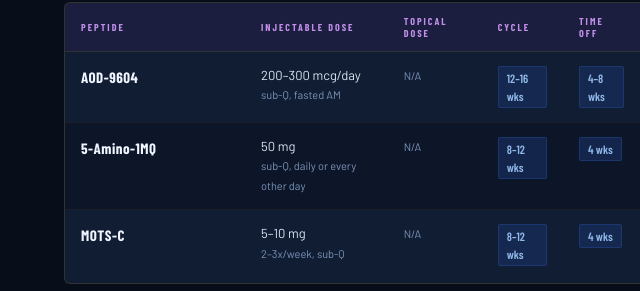
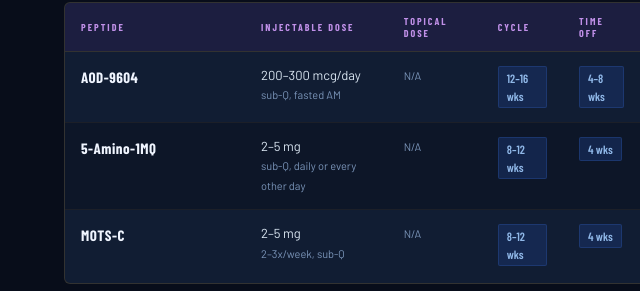
Before and after one commit to kevinsabonis/lionforge, a plain HTML site: page lion-forge-guide.html in a window 1280 px wide. Shown: the part 2558-2849 px from the top of the page, 0-640 px from the left. Drawn offline with nearby package versions, Linux system fonts and the light colour scheme.

Commit message:
Update 5-Amino-1MQ and MOTS-C sub-Q dose to 2-5mg

```diff
--- a/lion-forge-guide.html
+++ b/lion-forge-guide.html
@@ -1609,7 +1609,7 @@
           </tr>
           <tr>
             <td><div class="peptide-name">5-Amino-1MQ</div></td>
-            <td><span class="dose-val">50 mg</span><br><span class="dose-sub">sub-Q, daily or every other day</span></td>
+            <td><span class="dose-val">2–5 mg</span><br><span class="dose-sub">sub-Q, daily or every other day</span></td>
             <td><span class="dose-sub">N/A</span></td>
             <td><div class="cycle-badge">8–12 wks</div></td>
             <td><div class="cycle-badge">4 wks</div></td>
@@ -1622,7 +1622,7 @@
           </tr>
           <tr>
             <td><div class="peptide-name">MOTS-C</div></td>
-            <td><span class="dose-val">5–10 mg</span><br><span class="dose-sub">2–3x/week, sub-Q</span></td>
+            <td><span class="dose-val">2–5 mg</span><br><span class="dose-sub">2–3x/week, sub-Q</span></td>
             <td><span class="dose-sub">N/A</span></td>
             <td><div class="cycle-badge">8–12 wks</div></td>
             <td><div class="cycle-badge">4 wks</div></td>
```
